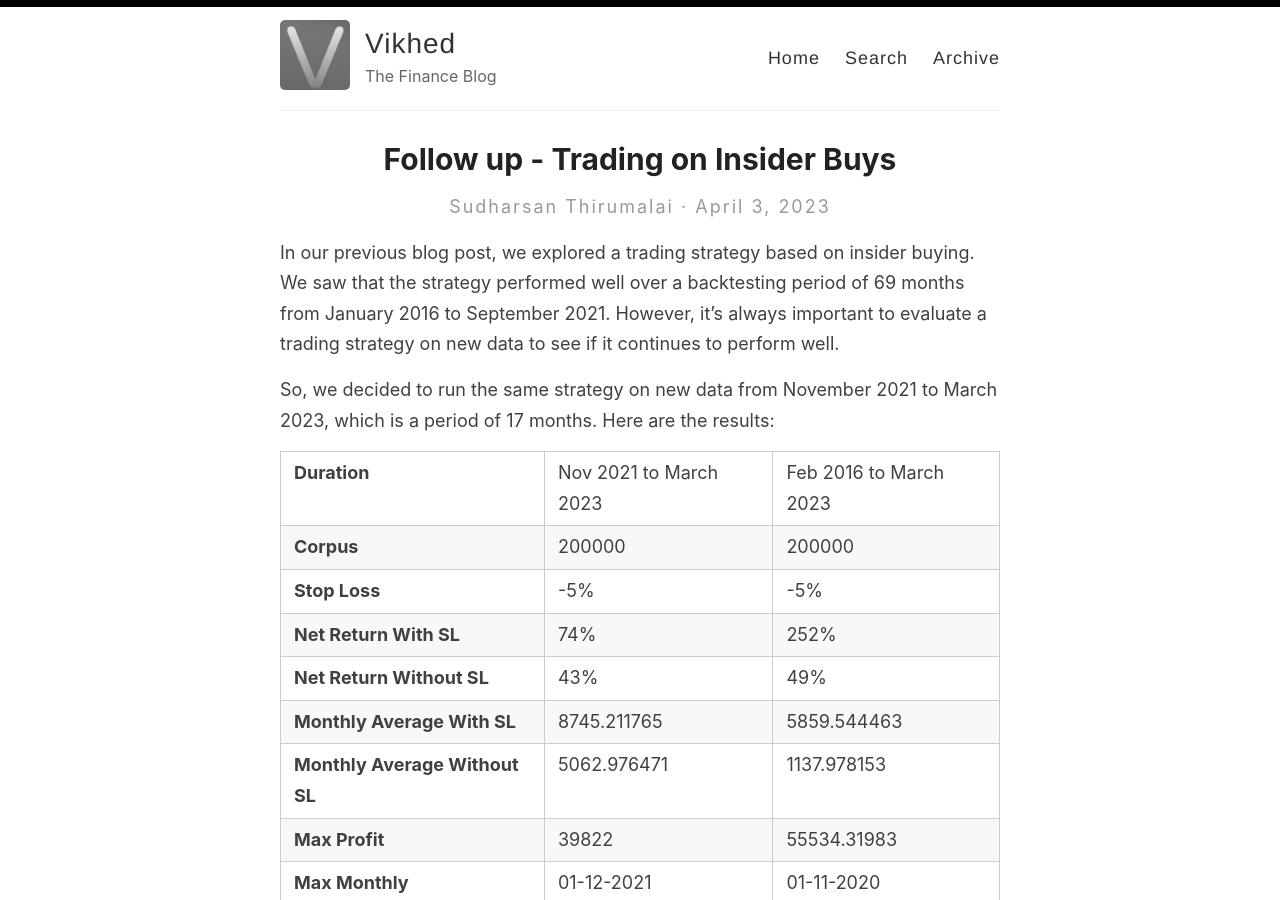
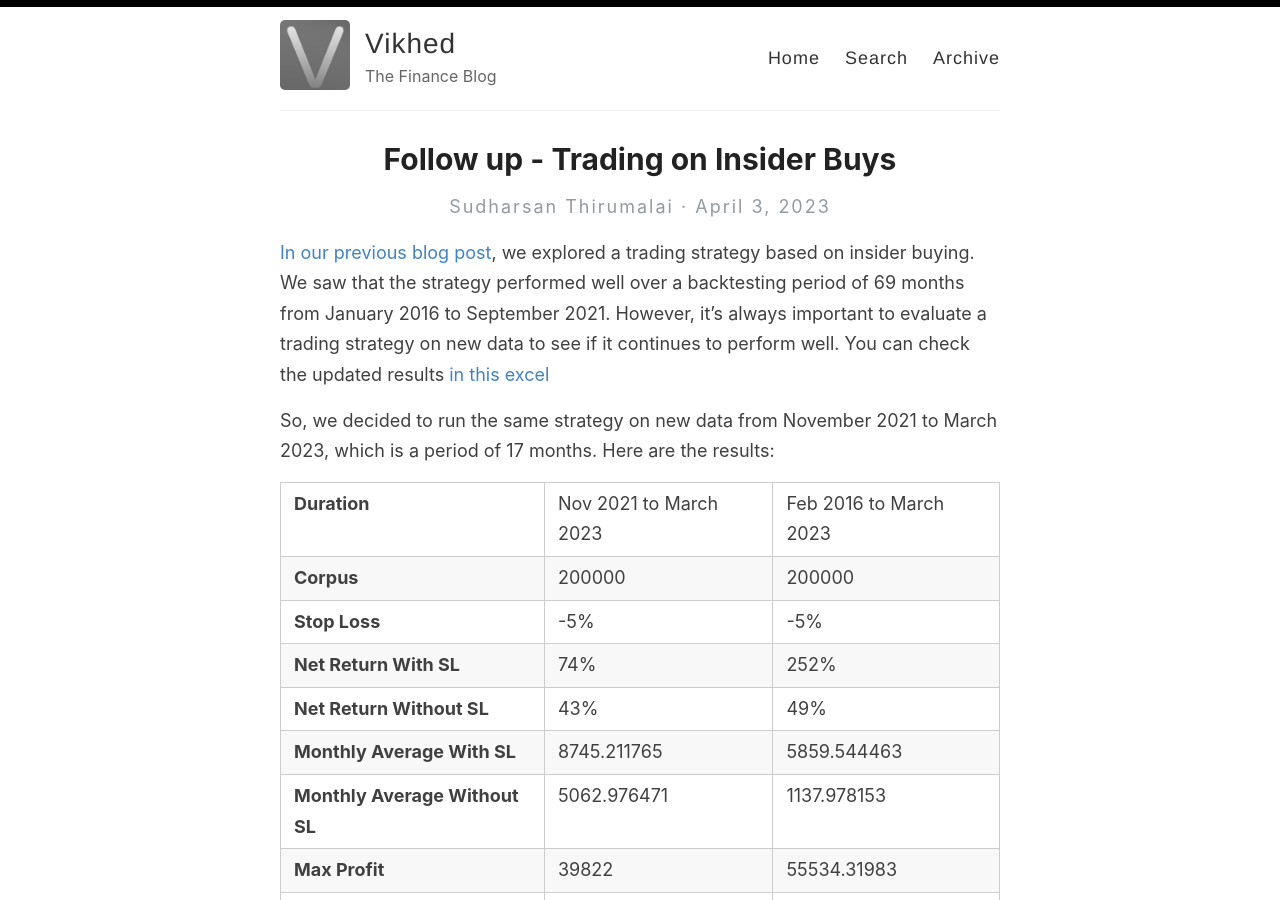
Before and after one commit to parakalan/vikhed-blog, a Jekyll site: the page built from _posts/2023-04-03-insider-buy-trading-follow-up.md, in a window 1280 px wide and 900 px high. Built offline with Jekyll 4.4.1, drawn with Linux system fonts in a browser that asks for light colours.

Commit message:
Add spreadsheet link

```diff
--- a/_posts/2023-04-03-insider-buy-trading-follow-up.md
+++ b/_posts/2023-04-03-insider-buy-trading-follow-up.md
@@ -4,7 +4,7 @@ title: Follow up - Trading on Insider Buys
 excerpt: A follow up on trading on insider buys.
 ---
 
-In our previous blog post, we explored a trading strategy based on insider buying. We saw that the strategy performed well over a backtesting period of 69 months from January 2016 to September 2021. However, it's always important to evaluate a trading strategy on new data to see if it continues to perform well.
+<a target="_blank" href="https://blog.vikhed.in/insider-buy-trading/">In our previous blog post</a>, we explored a trading strategy based on insider buying. We saw that the strategy performed well over a backtesting period of 69 months from January 2016 to September 2021. However, it's always important to evaluate a trading strategy on new data to see if it continues to perform well. You can check the updated results <a target="_blank" href="https://docs.google.com/spreadsheets/d/1xtWw99OCv7bAe1NdQNfGYB0Nir4rK8oo/edit#gid=1574867501">in this excel</a>
 
 So, we decided to run the same strategy on new data from November 2021 to March 2023, which is a period of 17 months. Here are the results:
 
```
